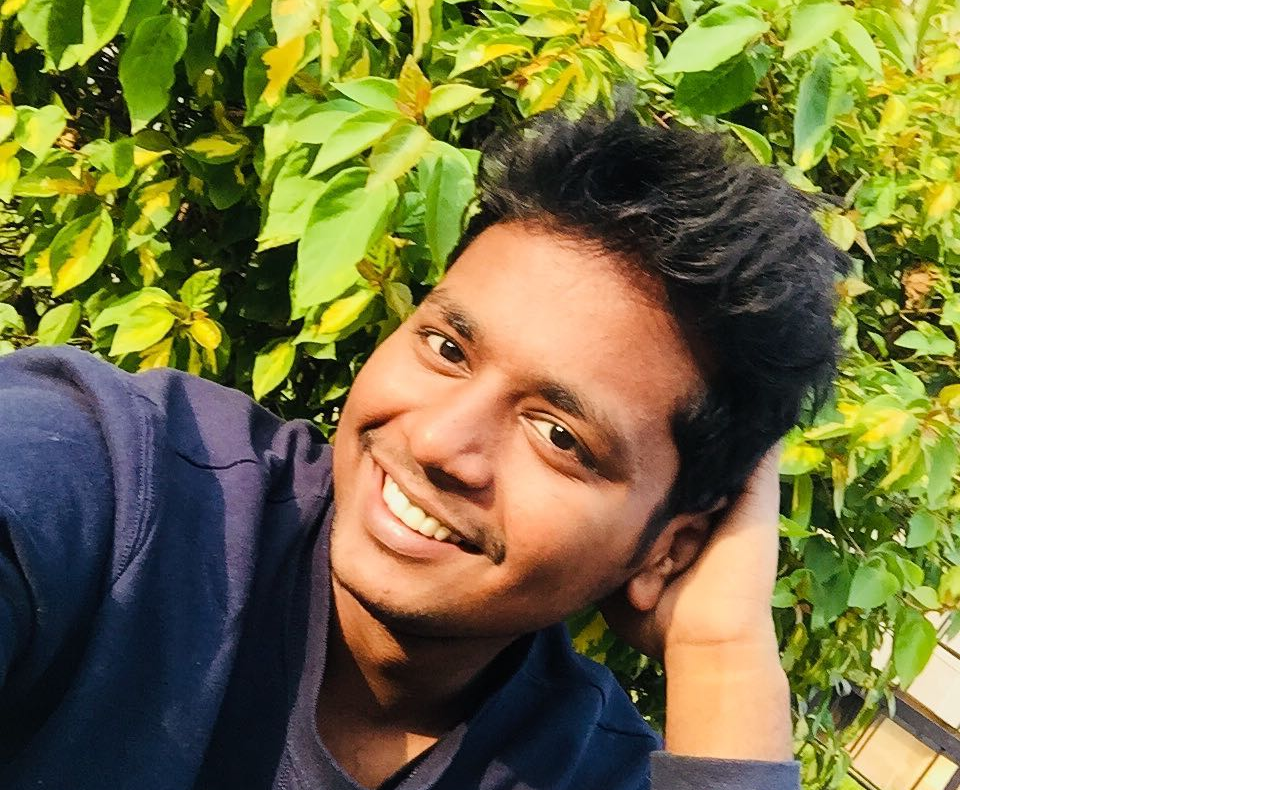
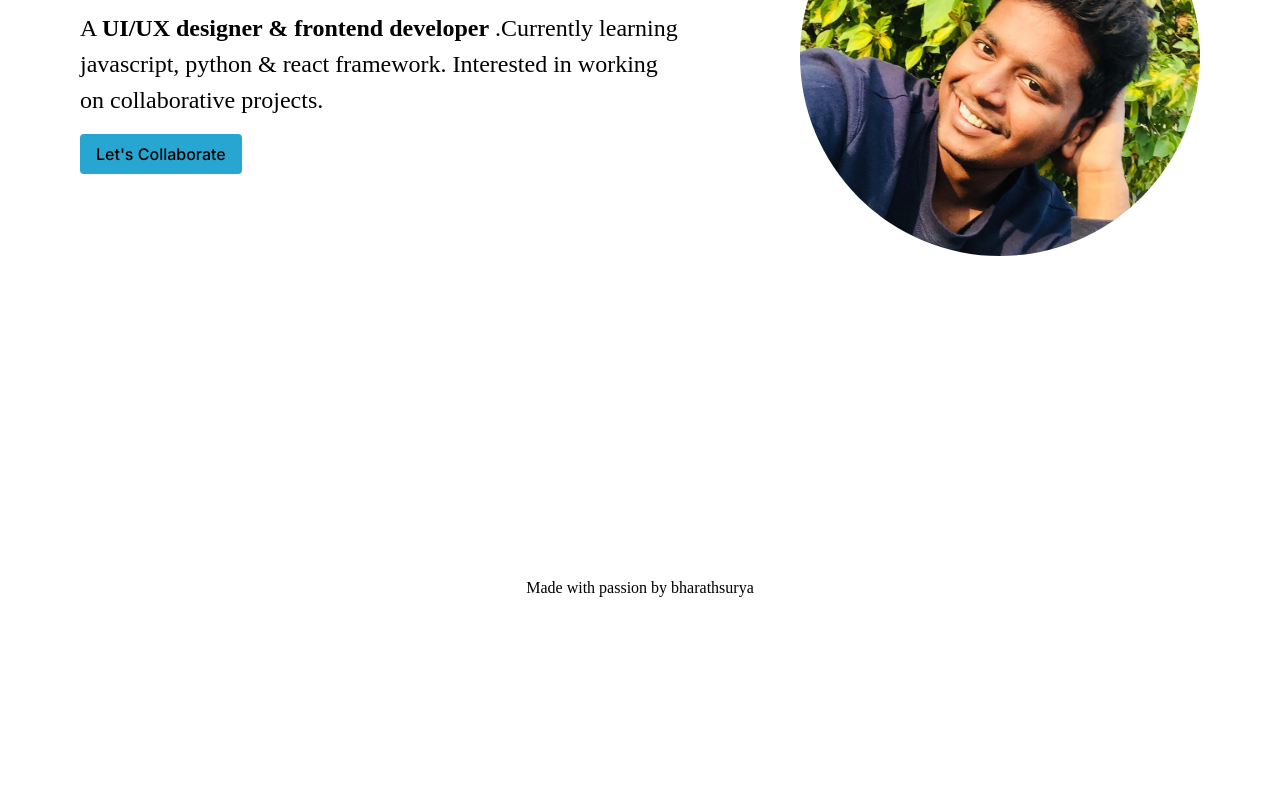
Before and after one commit to bharathsurya021/devUX, a plain HTML site: page index.html in a window 1280 px wide. Shown: the part 292-1082 px from the top of the page. After the commit the page ends 932 px from the top, so only its background shows below. Drawn offline with Linux system fonts and the light colour scheme; files whose address does not match are found by name.

Commit message:
hero-section edit

```diff
--- a/index.html
+++ b/index.html
@@ -10,28 +10,29 @@
   </head>
   <body>
     <header id="header">
-      <img class="logo" src="/assets/logo.png" />
+      <figure>
+        <img class="logo" src="/assets/logo.png" alt="logo.png" />
+      </figure>
       <nav class="navbar">
         <a class="nav-link" href="/about.html">About</a>
         <a class="nav-link" href="/contact.html">Contact</a>
       </nav>
     </header>
     <main>
-      <div class="hero">
+      <section class="hero">
         <div class="hero-left">
-          <h1>Hey, 👋 this is bharath.</h1>
-          <p>
-            A UI/UX designer & frontend developer.Currently learning javascript,
-            python & react framework. Interested in working on collaborative
-            projects.
+          <h1 class="hero-title">Hey, 👋 this is bharath.</h1>
+          <p class="hero-description">
+            A <b>UI/UX designer & frontend developer</b> .Currently learning
+            javascript, python & react framework. Interested in working on
+            collaborative projects.
           </p>
-
           <button class="btn">Let's Collaborate</button>
         </div>
-        <div class="hero-right">
+        <figure class="hero-right">
           <img src="/assets//profile.jpg" alt="profile-picture" />
-        </div>
-      </div>
+        </figure>
+      </section>
     </main>
     <footer id="footer">Made with passion by bharathsurya</footer>
     <script src="/script.js"></script>
--- a/style.css
+++ b/style.css
@@ -82,20 +82,24 @@ select {
 }
 
 header{
-  background-color: #a3cddb;
+  /* background-color: #a3cddb; */
   display: flex;
   justify-content: space-between;
   align-items:center ;
-  margin: 16px 160px;
+  padding: 2rem 5rem ;
+  margin-bottom: 2.5rem;
 }
-
+main{
+  min-height:90vh ;
+  margin: 0 5rem;
+}
 nav .nav-link{
   text-decoration: none;
   font-family: var(--var-font-primary);
   font-size: 1.25rem;
-  color: #ffffff;
+  color: #000;
   font-weight: 500;
-  align-self: flex-end;
+  align-self: flex-start;
 }
 
 nav .nav-link:first-child{
@@ -105,3 +109,52 @@ nav .nav-link:first-child{
 .nav-link:hover{
   color: #26A6D1;
 }
+.hero{
+  display: flex;
+  justify-content: space-between;
+  align-items: center;
+}
+
+.hero-left{
+  align-items: center;
+  width: 60%;
+}
+
+.hero-left > *{
+  margin-bottom: 1rem;
+}
+.hero-title{
+  font-size: 48px;
+}
+.hero-description{
+  max-width:  600px;
+  font-size: 24px;
+}
+
+
+.hero-right{
+  height: 400px;
+  width: 400px;
+}
+
+.hero-right img{
+  border-radius: 50%;
+}
+
+footer{
+  /* min-height: calc(100vh - 40px); */
+  display: flex;
+  justify-content: center;
+  margin-bottom: 40px;
+}
+
+.btn{
+  outline: none;
+  padding: 0.5rem 1rem;
+  border: 0;
+  background-color:#26A6D1 ;
+  border-radius: 0.25rem;
+  font-size: 1rem;
+  font-weight: 500;
+  font-family: var(--var-font-secondary);
+}
```
